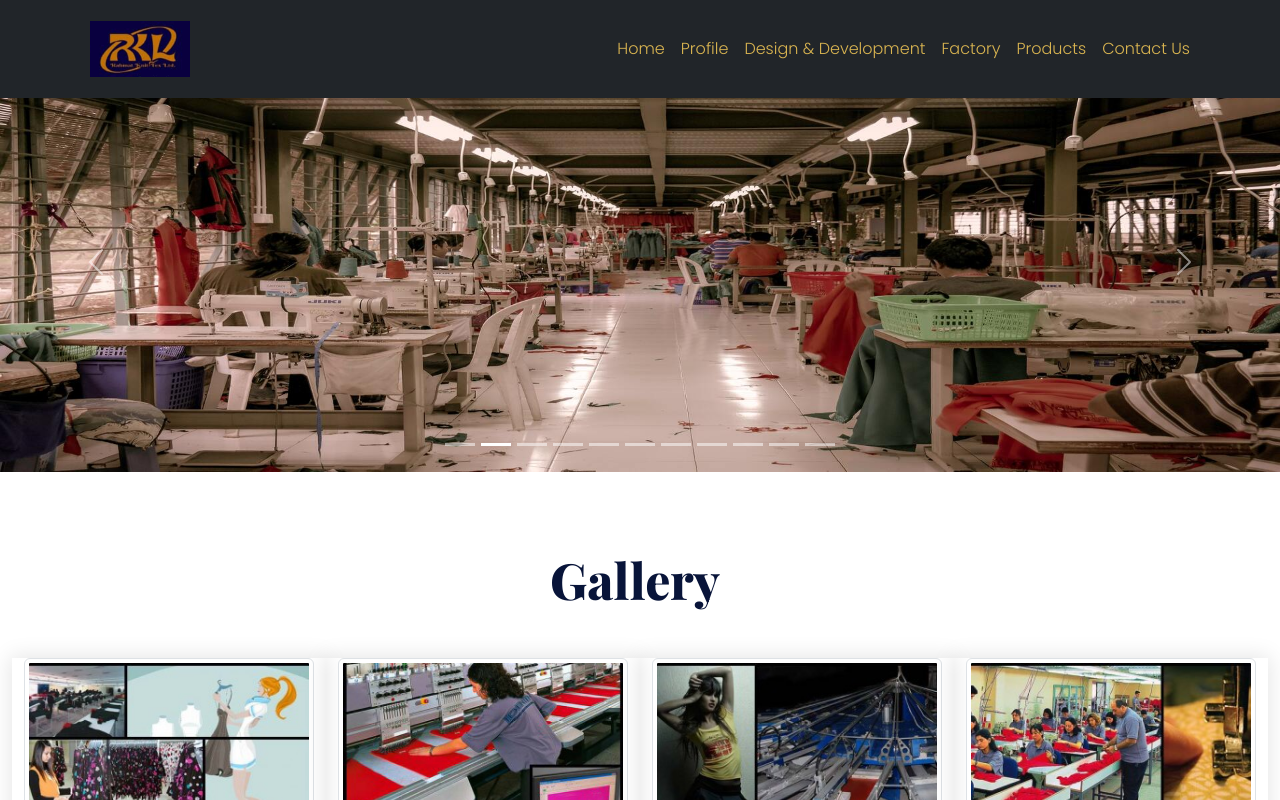
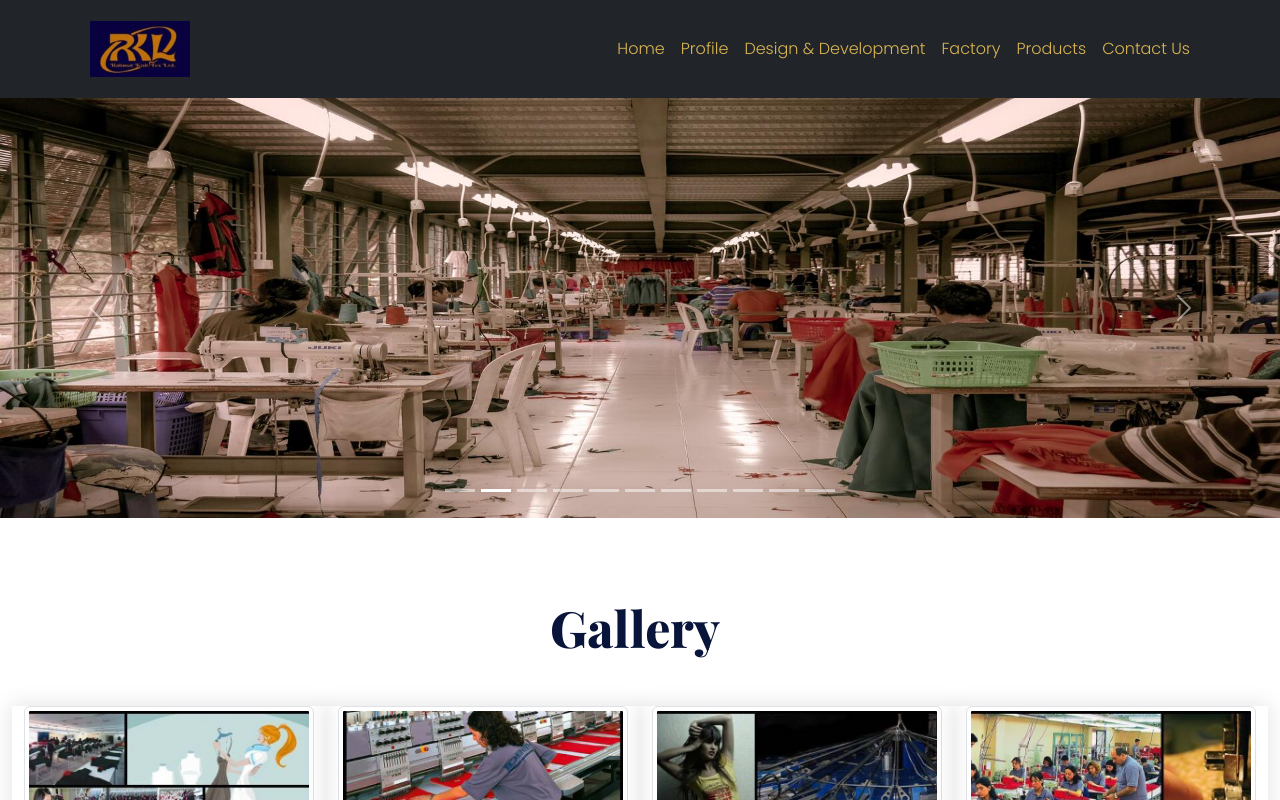
Before and after one commit to ImranProgrammer10/rahmatknittex, a React (Create React App) app: page / in a window 1280 px wide. Shown: the top 800 px of the page. Built offline with nearby package versions, Linux system fonts and the light colour scheme.

Commit message:
sizing fixed

```diff
--- a/src/App.js
+++ b/src/App.js
@@ -9,7 +9,6 @@ import Profile from './components/Profile/Profile';
 import Design from './components/Design/Design';
 import Factory from './components/Factory/Factory';
 import Product from './components/Products/Product';
-import Register from './components/Contact/Register/Register';
 import ContactUs from './components/ContactUs/ContactUs';
 
 function App() {
--- a/src/components/shared/Header/Header.js
+++ b/src/components/shared/Header/Header.js
@@ -9,7 +9,7 @@ import headerlogo from '../../../images/headerlogo.jpg';
 const Header = () => {
 
   return (
-    <Navbar  fixed="top"  collapseOnSelect expand="lg" bg="dark" variant="dark">
+    <Navbar  fixed="top" collapseOnSelect expand="lg" bg="dark" variant="dark">
     <Container>
       <Navbar.Brand href="#home">
       <img className="p-0 m-2" alt="" src={headerlogo} width="100" />
@@ -22,7 +22,7 @@ const Header = () => {
         </Nav>
         <Nav
               className="  my-2 my-lg-0 header"
-              style={{ maxHeight: '100px'  }}
+              style={{ maxHeight: 'fit-content'  }}
               navbarScroll
             >
 
--- a/src/components/shared/Header/home/Banner/Banner.js
+++ b/src/components/shared/Header/home/Banner/Banner.js
@@ -29,7 +29,7 @@ const Banner = () => {
     { id: 11, image: banner11 },
   ];
   return (
-    <div style={{ position: "relative", top: "52px", marginBottom: "130px" }}>
+    <div className="mt-5" style={{ position: "relative", top: "50px", marginBottom: "130px" }}>
       <Carousel>
         {bannerImg.map((singleImg) => {
           const { id, image } = singleImg;
```
